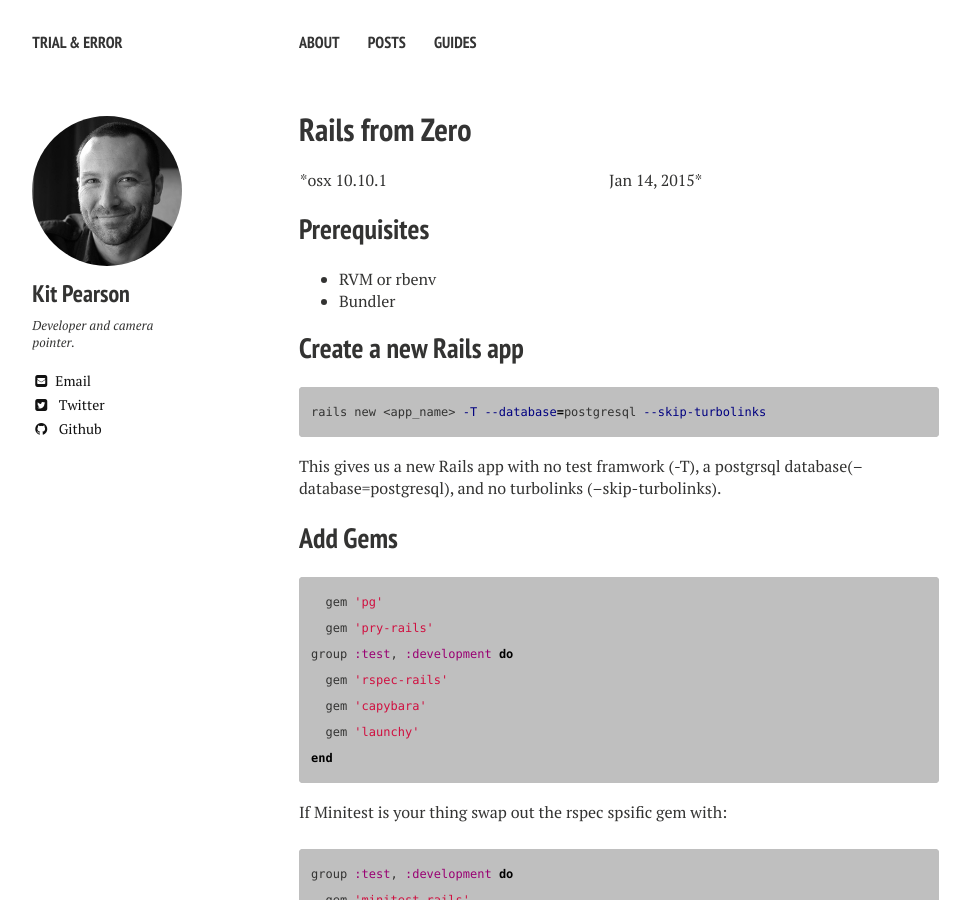
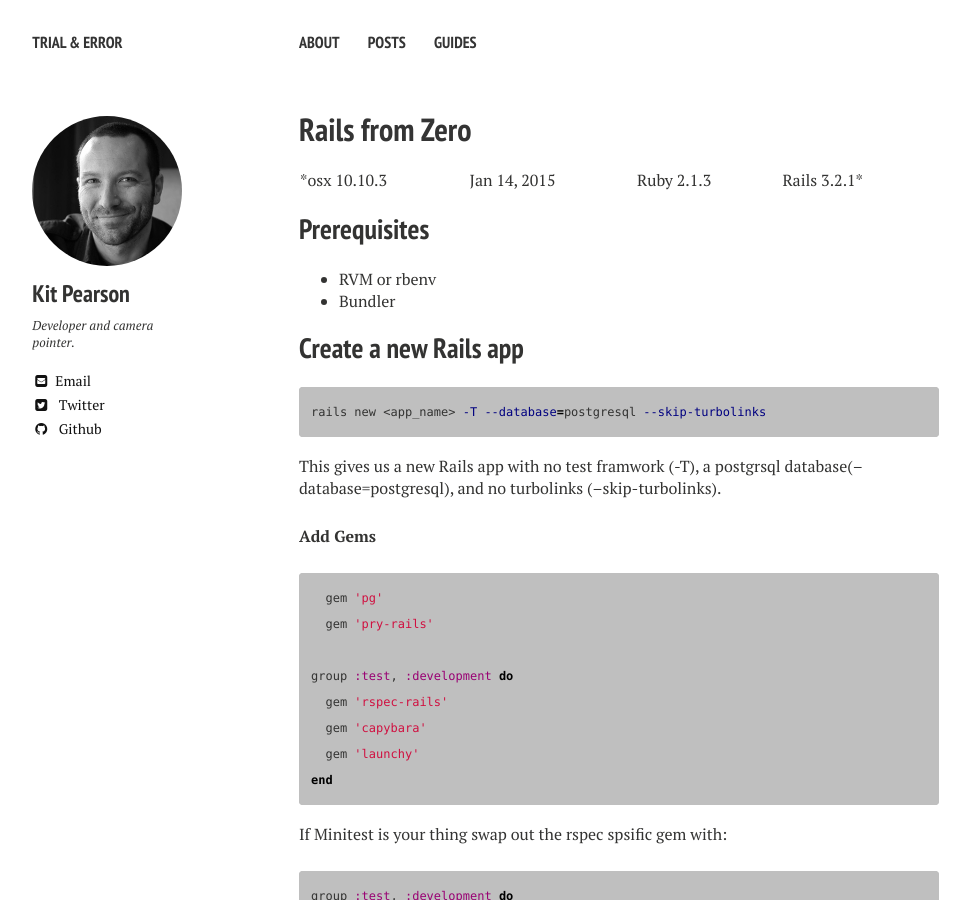
Before and after one commit to kpearson/kpearson.github.io, a Jekyll site: the page built from _posts/rails/2013-08-23-rails-from-zero.md, in a window 1280 px wide and 900 px high. Shown: the whole window, without its empty margins (21-991 px from the left). Built offline with Jekyll 4.4.1, drawn with Linux system fonts in a browser that asks for light colours; nearby versions of some CDN libraries; Markdown is read by kramdown in place of the engine named in the settings.

Commit message:
update working ruby and rails versions

````diff
--- a/_posts/rails/2013-08-23-rails-from-zero.md
+++ b/_posts/rails/2013-08-23-rails-from-zero.md
@@ -4,7 +4,7 @@
 title: Rails from Zero
 ---
 
-*osx 10.10.1 | Jan 14, 2015*
+*osx 10.10.3 | Jan 14, 2015 | Ruby 2.1.3 | Rails 3.2.1*
 
 ## Prerequisites
 
@@ -21,11 +21,12 @@
 a postgrsql database(--database=postgresql),
 and no turbolinks (--skip-turbolinks).
 
-## Add Gems
+__Add Gems__
 
 ```ruby
   gem 'pg'
   gem 'pry-rails'
+
 group :test, :development do
   gem 'rspec-rails'
   gem 'capybara'
````
